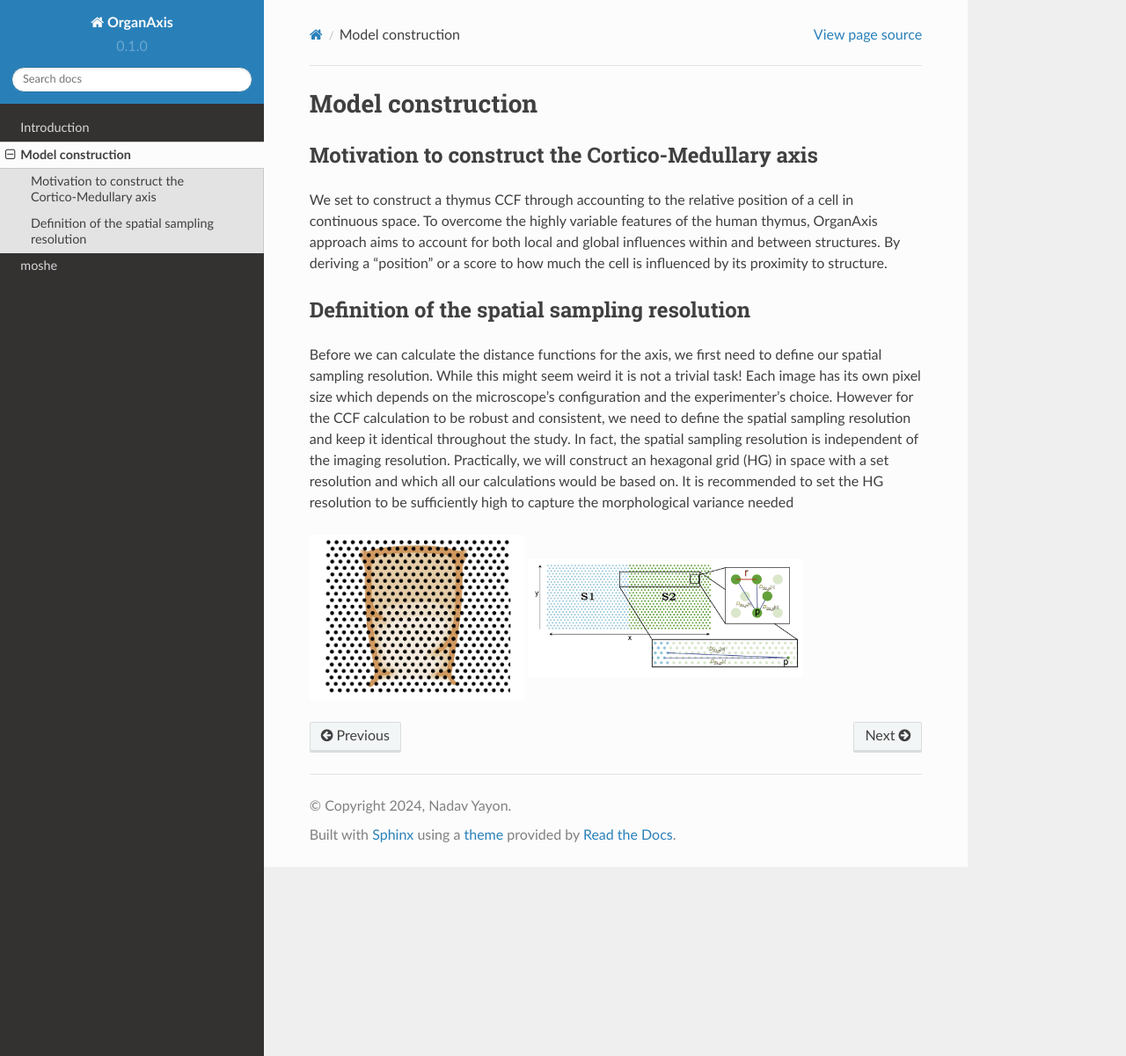
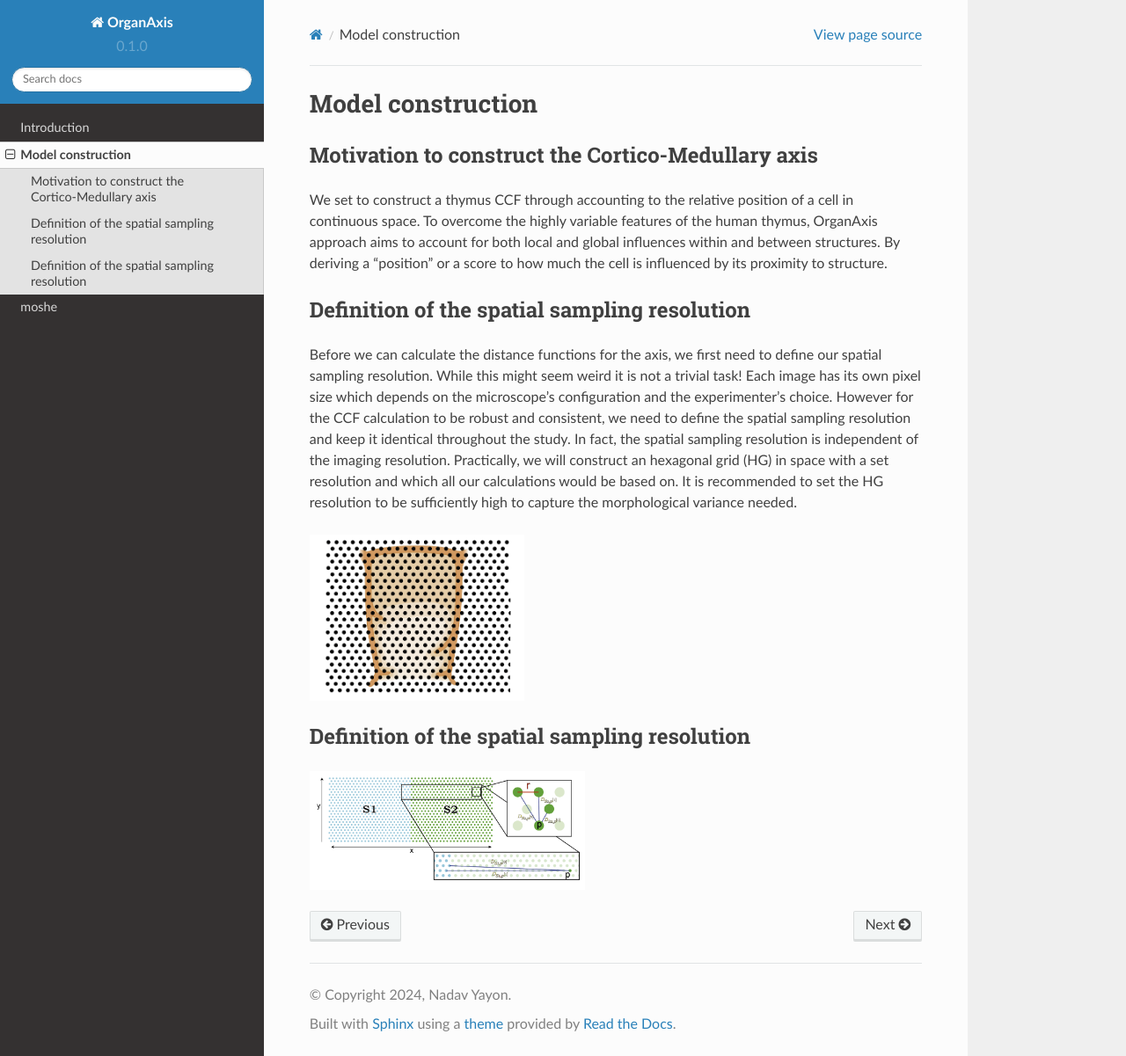
Before and after one commit to nadavyayon/organ_axis_tutorial, a Sphinx documentation site: the page built from docs/source/model.rst, in a window 1280 px wide and 1201 px high. Shown: the whole window at 88% size. Built offline with Sphinx 7.4.7 and the Read the Docs theme 2.0.0, drawn with Linux system fonts in a browser that asks for light colours.

Commit message:
Update model.rst

```diff
--- a/docs/source/model.rst
+++ b/docs/source/model.rst
@@ -7,13 +7,16 @@ We set to construct a thymus CCF through accounting to the relative position of
 
 Definition of the spatial sampling resolution
 ---------------
-Before we can calculate the distance functions for the axis, we first need to define our spatial sampling resolution. While this might seem weird it is not a trivial task! Each image has its own pixel size which depends on the microscope's configuration and the experimenter's choice. However for the CCF calculation to be robust and consistent, we need to define the spatial sampling resolution and keep it identical throughout the study. In fact, the spatial sampling resolution is independent of the imaging resolution. Practically, we will construct an hexagonal grid (HG) in space with a set resolution and which all our calculations would be based on. It is recommended to set the HG resolution to be sufficiently high to capture the morphological variance needed
+Before we can calculate the distance functions for the axis, we first need to define our spatial sampling resolution. While this might seem weird it is not a trivial task! Each image has its own pixel size which depends on the microscope's configuration and the experimenter's choice. However for the CCF calculation to be robust and consistent, we need to define the spatial sampling resolution and keep it identical throughout the study. In fact, the spatial sampling resolution is independent of the imaging resolution. Practically, we will construct an hexagonal grid (HG) in space with a set resolution and which all our calculations would be based on. It is recommended to set the HG resolution to be sufficiently high to capture the morphological variance needed.
 
-|pic1| |pic2|
-
-.. |pic1| image:: grid_space_2.PNG
+.. image:: grid_space_2.PNG
    :width: 35%
 
 
-.. |pic2| image:: grid_space_3.PNG
+Definition of the spatial sampling resolution
+---------------
+
+
+
+.. image:: grid_space_3.PNG
    :width: 45%
```
